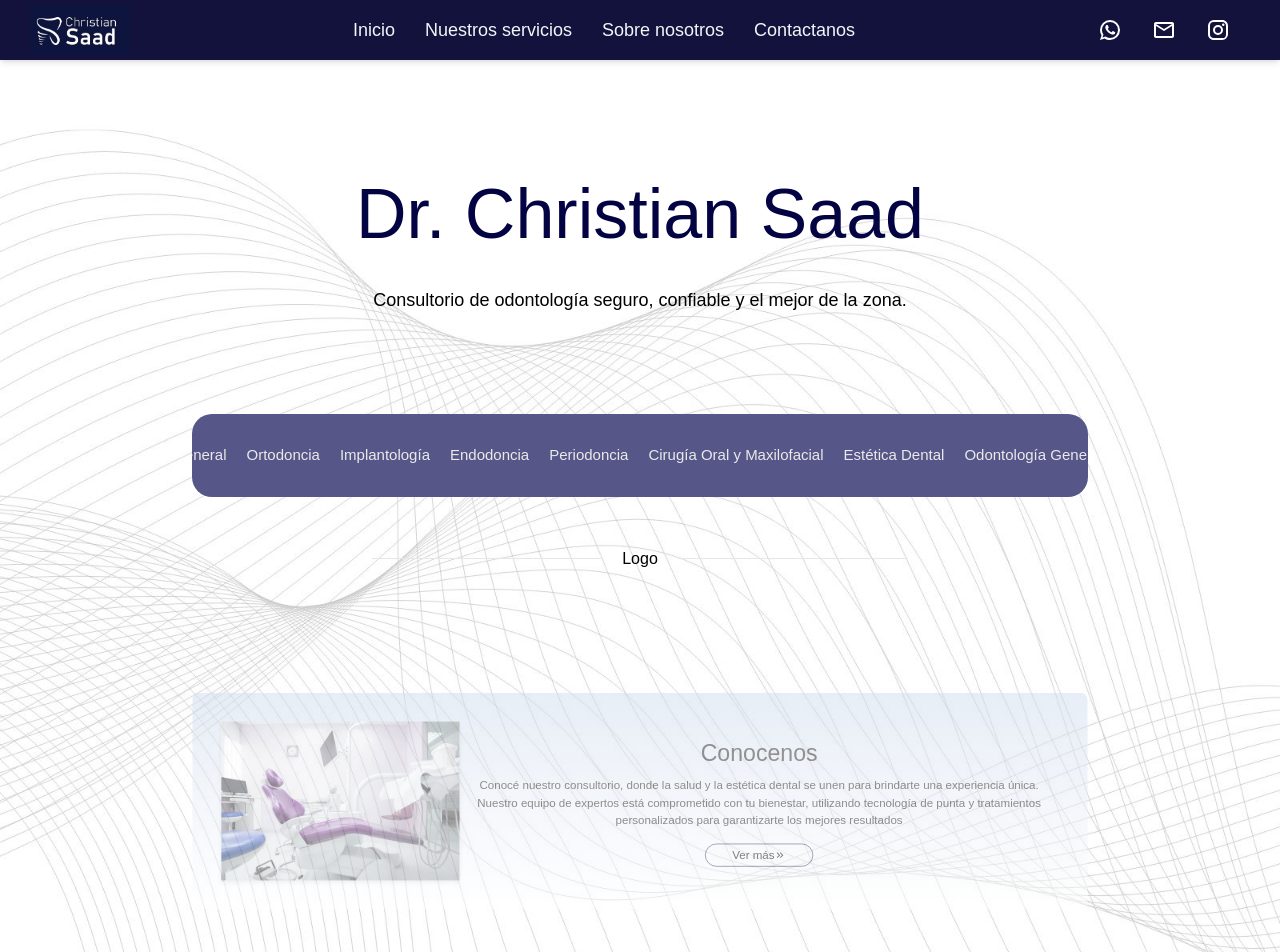
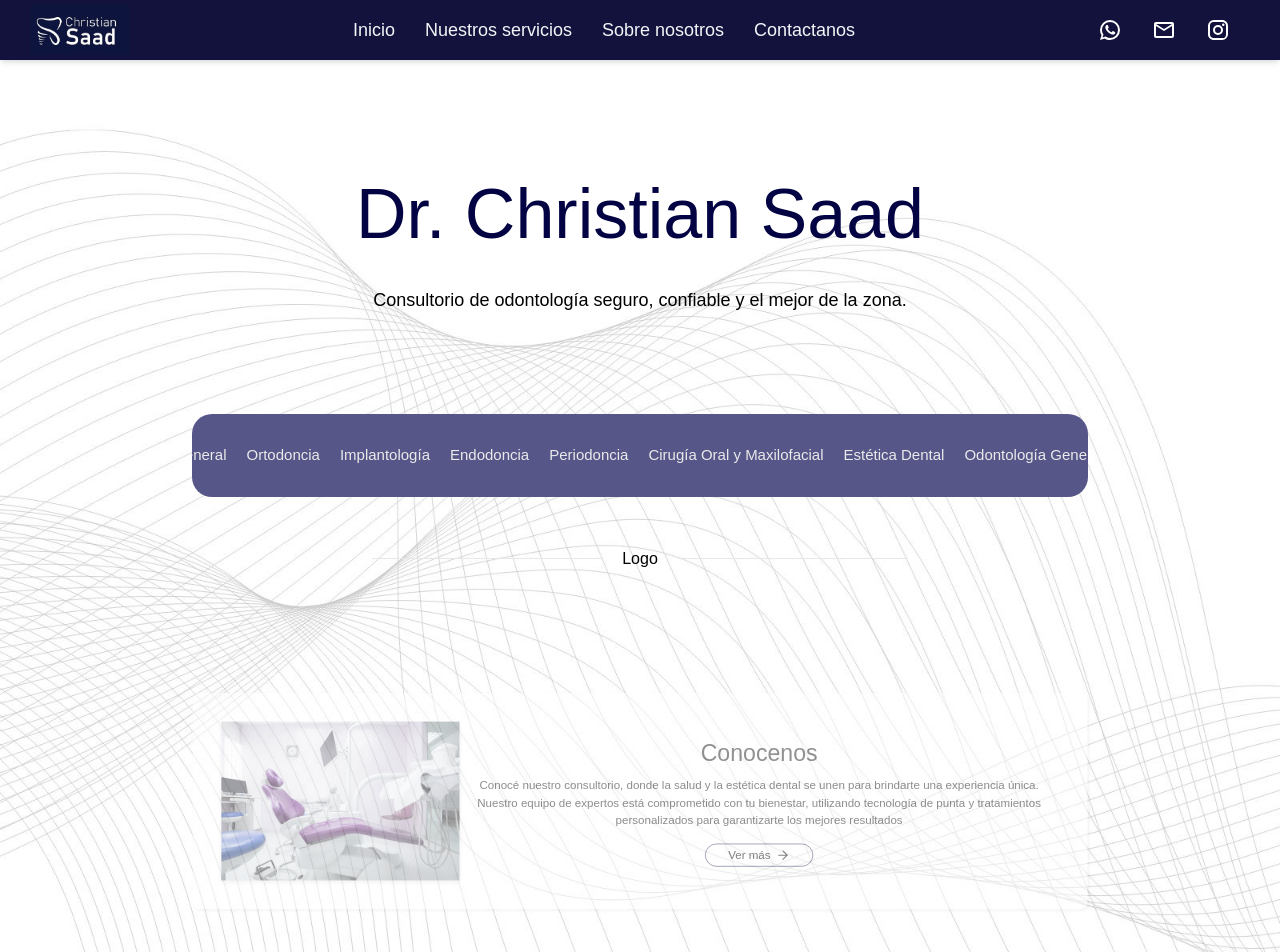
Before and after one commit to FedericoHerreraa/web-odontologia, a React (Vite) app: page / in a window 1280 px wide. Shown: the top 952 px of the page. Built offline with nearby package versions, Linux system fonts and the light colour scheme.

Commit message:
icono arreglado

```diff
--- a/package.json
+++ b/package.json
@@ -16,6 +16,7 @@
     "@mui/material": "^5.15.17",
     "@mui/styled-engine-sc": "^6.0.0-alpha.18",
     "axios": "^1.6.8",
+    "lucide-react": "^0.381.0",
     "react": "^18.2.0",
     "react-dom": "^18.2.0",
     "react-icons": "^5.2.1",
--- a/src/components/cards/Cards.jsx
+++ b/src/components/cards/Cards.jsx
@@ -1,8 +1,8 @@
 import styles from "/src/components/cards/Cards.module.css";
 import CustomSeparator from "../custom-separator/CustomSeparator";
 import img from "./../../../img/Imagen-consultorio.jpg";
-import { MdOutlineKeyboardDoubleArrowRight } from "react-icons/md";
-
+// import { MdOutlineKeyboardDoubleArrowRight } from "react-icons/md";
+import { ArrowRight } from "lucide-react";
 export const Cards = () => {
   return (
     <div className={styles.contenedorFondo}>
@@ -19,7 +19,7 @@
               de punta y tratamientos personalizados para garantizarte los
               mejores resultados
             </p>
-            <button className={styles.boton}>Ver más <MdOutlineKeyboardDoubleArrowRight/></button>
+            <button className={styles.boton}>Ver más <ArrowRight size={20} strokeWidth={1.7}className={styles.icono} /></button>
           </div>
         </div>
         <div className={styles.card}>
@@ -32,7 +32,7 @@
               utiliza la última tecnología para garantizarte una atención de
               calidad y resultados excepcionales.
             </p>
-            <button className={styles.boton}>Ver más <MdOutlineKeyboardDoubleArrowRight/></button>
+            <button className={styles.boton}>Ver más <ArrowRight size={20} strokeWidth={1.7}className={styles.icono}/></button>
           </div>
           <div className={styles.imagen1}>
             <div>
@@ -57,10 +57,10 @@
             <p className={styles.texto}>
               Lorem ipsum dolor sit amet consectetur adipisicing elit. Laborum quod eligendi eveniet earum consequuntur dignissimos fugit, provident maiores autem non sit iusto dolorum, error porro veritatis. Eum ea deleniti iusto?Lorem ipsum dolor sit amet consectetur adipisicing elit. Culpa suscipit quia, ipsam consequatur mollitia quidem, dignissimos pariatur eos reiciendis assumenda ad dolor sint nesciunt ea ullam praesentium laborum sit cumque!
             </p>
-            <button className={styles.boton}>Ver más <MdOutlineKeyboardDoubleArrowRight/></button>
+            <button className={styles.boton}>Ver más <ArrowRight size={20} strokeWidth={1.7} className={styles.icono}/></button>
           </div>
         </div>
       </div>
     </div>
-  );
+  )
 };
--- a/src/components/cards/Cards.module.css
+++ b/src/components/cards/Cards.module.css
@@ -14,19 +14,18 @@
   display: flex;
   height: 300px;
   /* background-color: #f2f2f2; */
-  /* background-color: white; */
-  background: linear-gradient(rgb(208, 220, 238), white);
+  background-color: white;
+  /* background: linear-gradient(rgb(208, 220, 238), white); */
   padding: 40px;
   border-radius: 10px;
+  box-shadow: 2px 2px 5px rgba(0, 0, 0, 0.1); /* Sombra simple */
   width: 100%;
   text-align: center;
   margin-top: 10px;
   view-timeline-name: --image;
 	view-timeline-axis: block;
-
 	animation-timeline: --image;
 	animation-name: show;
-
 	animation-range: entry 25% cover 30%;
 	animation-fill-mode: both;
 }
@@ -124,6 +123,10 @@
   color: white;
 }
 
+.icono{
+  margin-left: 7px;
+}
+
 
 @keyframes show {
 	from {
--- a/src/components/carousel/SimpleSlider.jsx
+++ b/src/components/carousel/SimpleSlider.jsx
@@ -12,7 +12,7 @@
     slidesToScroll: 1,
     autoplay: true,
     arrows: false,
-    autoplaySpeed: 5000,
+    autoplaySpeed: 3000,
   };
 
   return (
```
Also changed, not shown: 1 other file (tests, documents, lock files or other folders).
